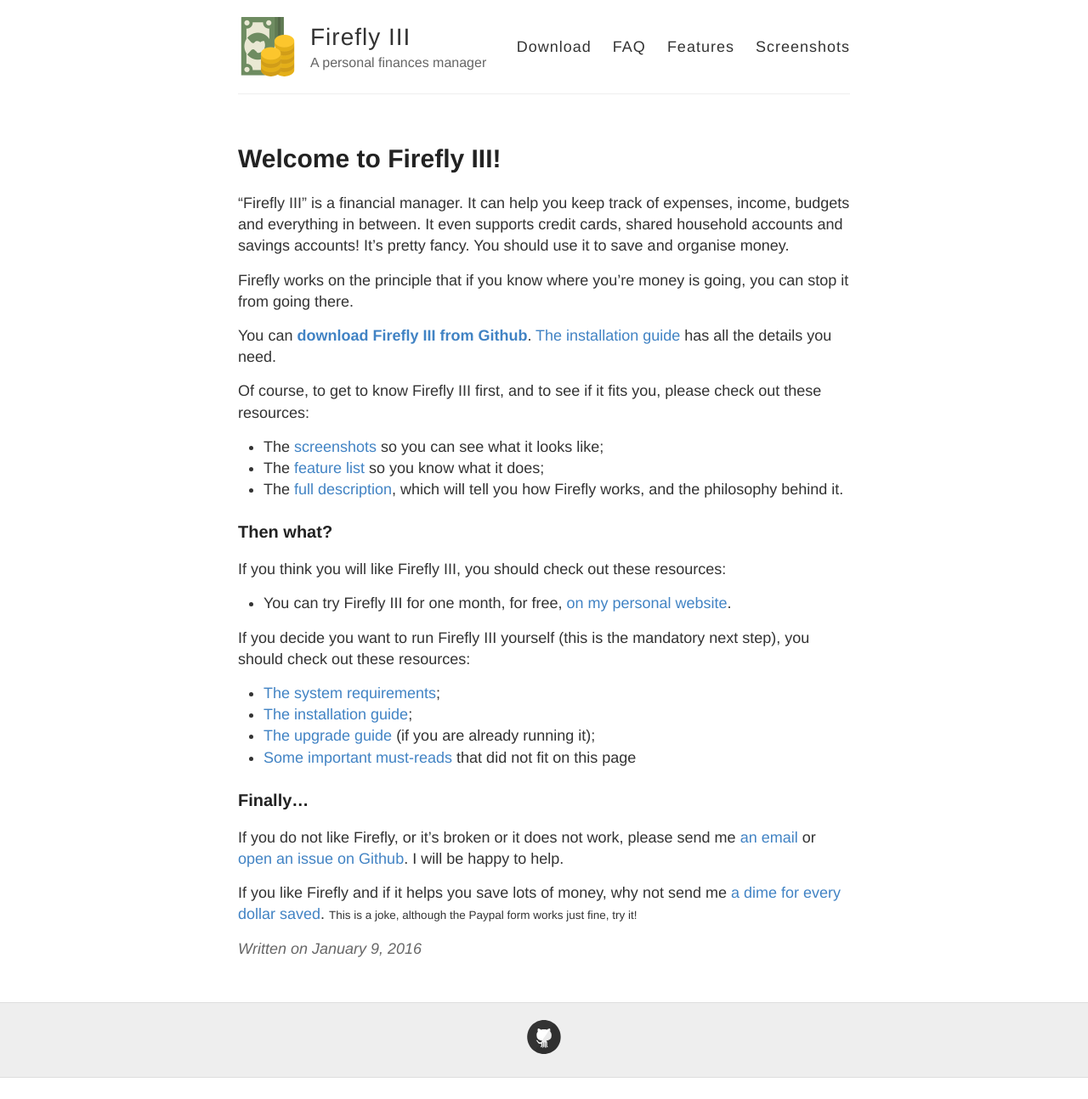
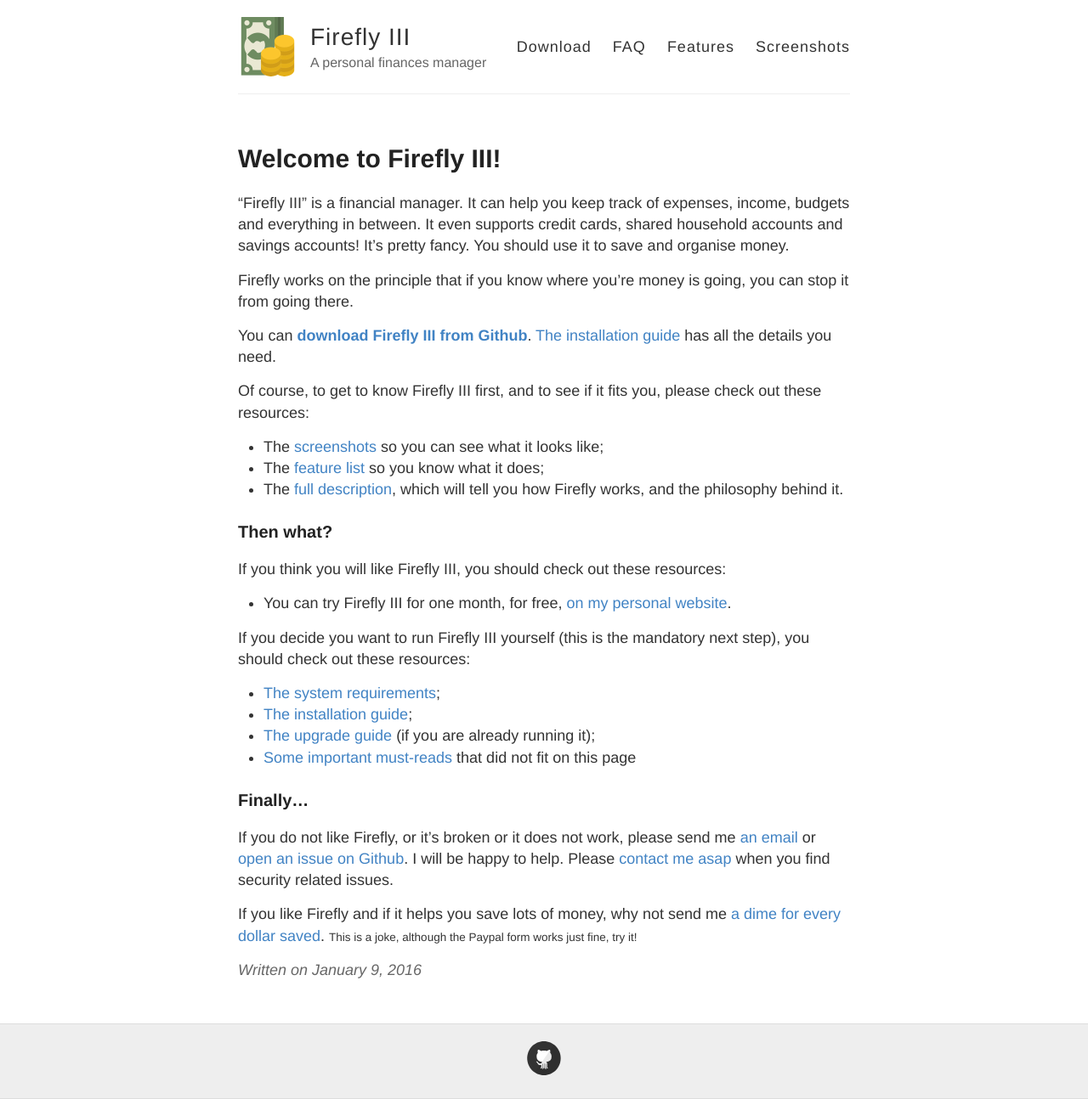
Before and after one commit to firefly-iii/firefly-iii.org, a Jekyll site: the page built from _posts/2016-01-09-about-ff.markdown, in a window 1280 px wide. Shown: the whole page at 85% size. Built offline with Jekyll 4.4.1, drawn with Linux system fonts in a browser that asks for light colours; before the commit the page ends 1269 px from its top, so only the background shows below that.

Commit message:
Mention security related issues.

```diff
--- a/_posts/2016-01-09-about-ff.markdown
+++ b/_posts/2016-01-09-about-ff.markdown
@@ -32,6 +32,6 @@ If you decide you want to run Firefly III yourself (this is the mandatory next s
 
 ### Finally...
 
-If you do not like Firefly, or it's broken or it does not work, please send me [an email](mailto:thegrumpydictator@gmail.com) or [open an issue on Github](https://github.com/JC5/firefly-iii/issues/new). I will be happy to help.
+If you do not like Firefly, or it's broken or it does not work, please send me [an email](mailto:thegrumpydictator@gmail.com) or [open an issue on Github](https://github.com/JC5/firefly-iii/issues/new). I will be happy to help. Please [contact me asap](/reporting-bugs-and-security-issues/) when you find security related issues.
 
 If you like Firefly and if it helps you save lots of money, why not send me [a dime for every dollar saved](https://www.paypal.com/cgi-bin/webscr?cmd=_s-xclick&hosted_button_id=44UKUT455HUFA). <small>This is a joke, although the Paypal form works just fine, try it!</small>
```
